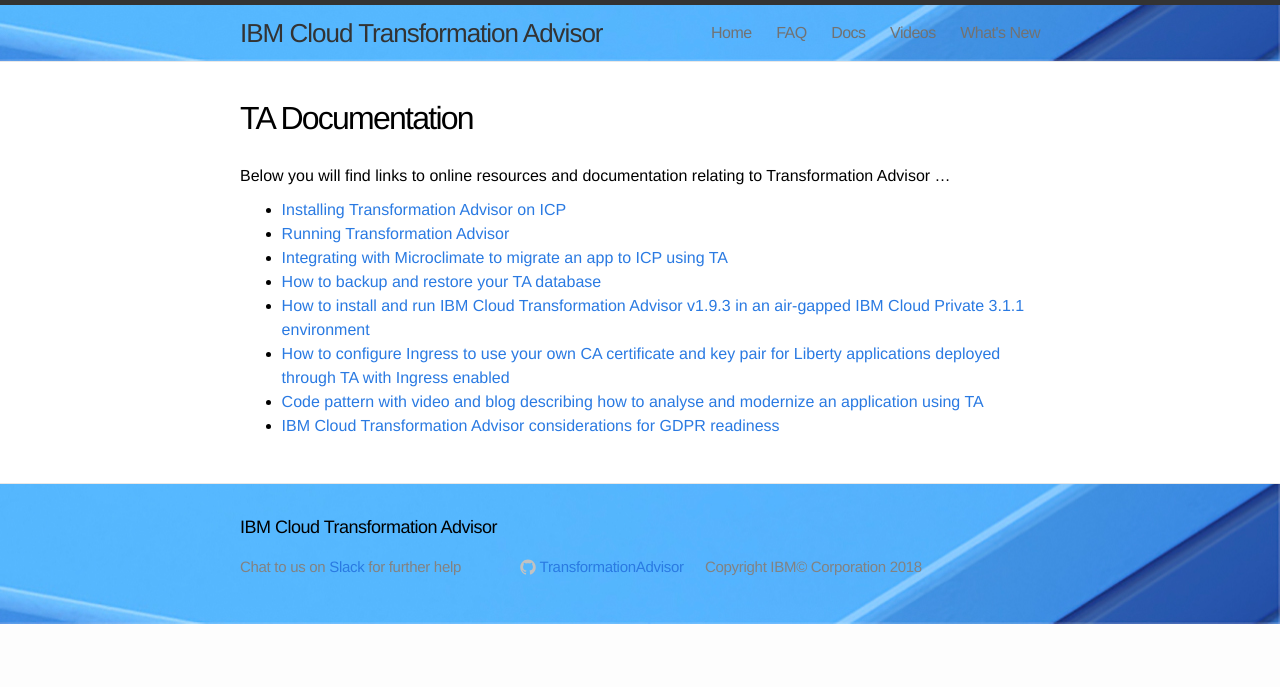
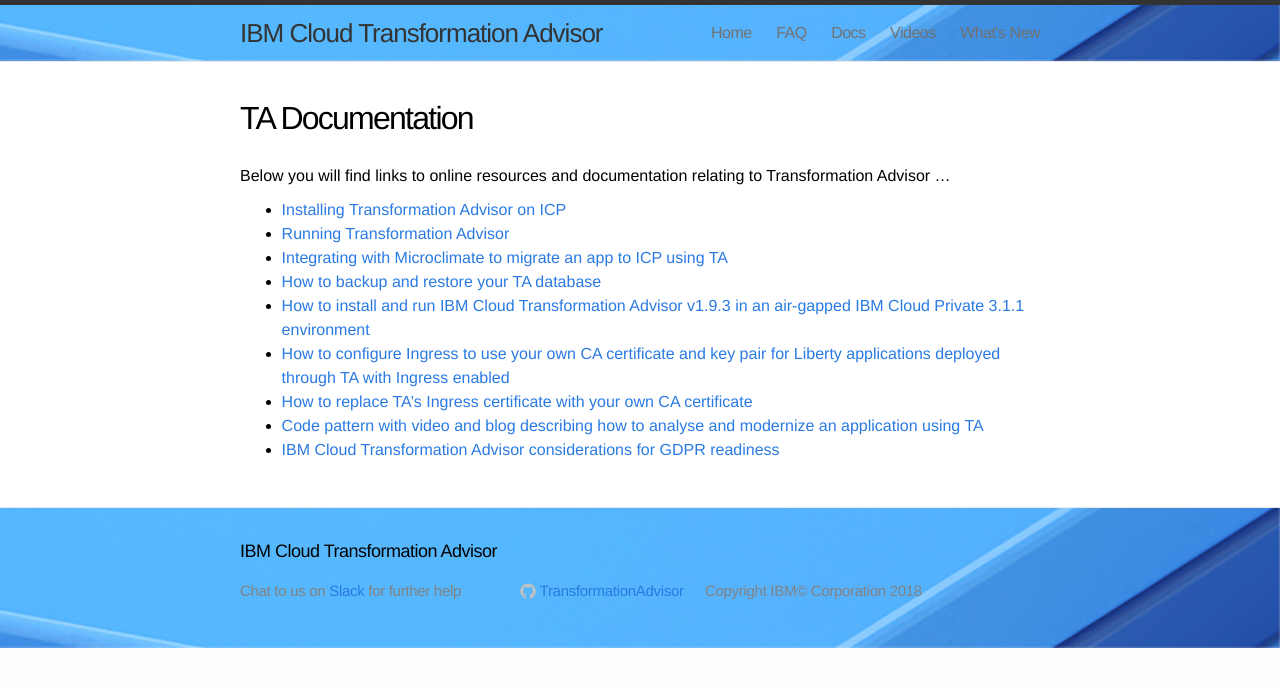
Before and after one commit to TransformationAdvisor/TA.github.io, a Jekyll site: the page built from doc/index.md, in a window 1280 px wide. Shown: the top 687 px of the page. Built offline with Jekyll 4.4.1, drawn with Linux system fonts in a browser that asks for light colours.

Commit message:
Update index.md

```diff
--- a/doc/index.md
+++ b/doc/index.md
@@ -11,5 +11,6 @@
 - [How to backup and restore your TA database](./db_backup.md)
 - [How to install and run IBM Cloud Transformation Advisor v1.9.3 in an air-gapped IBM Cloud Private 3.1.1 environment](https://www.ibm.com/developerworks/community/blogs/d47ff92c-e968-4584-9fce-d4cce4f095c2/entry/How_to_deploy_IBM_Transformation_Advisor_to_offline_IBM_Cloud_Private_3_1_1_environment?lang=en)
 - [How to configure Ingress to use your own CA certificate and key pair for Liberty applications deployed through TA with Ingress enabled](./ssl.md)
+- [How to replace TA's Ingress certificate with your own CA certificate](./tassl.md)
 - [Code pattern with video and blog describing how to analyse and modernize an application using TA](https://developer.ibm.com/patterns/app-modernization-transformation-advisor-cloud-private/)
 - [IBM Cloud Transformation Advisor considerations for GDPR readiness](./gdpr.md)
```
